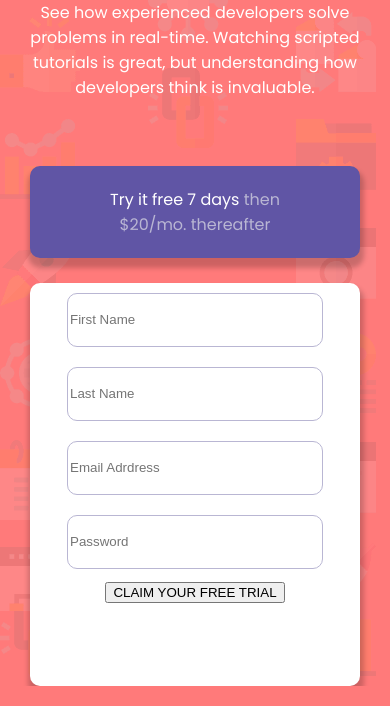
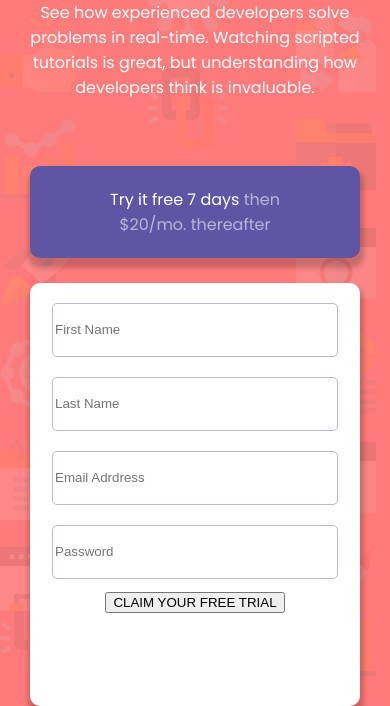
Before and after one commit to maxigarrett/retosFronEnd, a plain HTML site: page 10-form-singUp-newbie-CSSJS/index.html in a window 390 px wide. Shown: the part 189-895 px from the top of the page. Drawn offline with Linux system fonts and the light colour scheme.

Commit message:
agregue css mobile sin terminar

```diff
--- a/10-form-singUp-newbie-CSSJS/css/stiles.css
+++ b/10-form-singUp-newbie-CSSJS/css/stiles.css
@@ -44,12 +44,13 @@ body{
     display: flex;
     flex-direction: column;
     align-items: center;
+    padding: 10px 0;
 }
 .form__input{
     height: 50px;
-    width: 250px;
+    width: 280px;
     margin: 10px 0;
     border: none;
     border: 1px solid var(--Grayish-Blue);
-    border-radius: 10px;
+    border-radius: 5px;
 }
```
